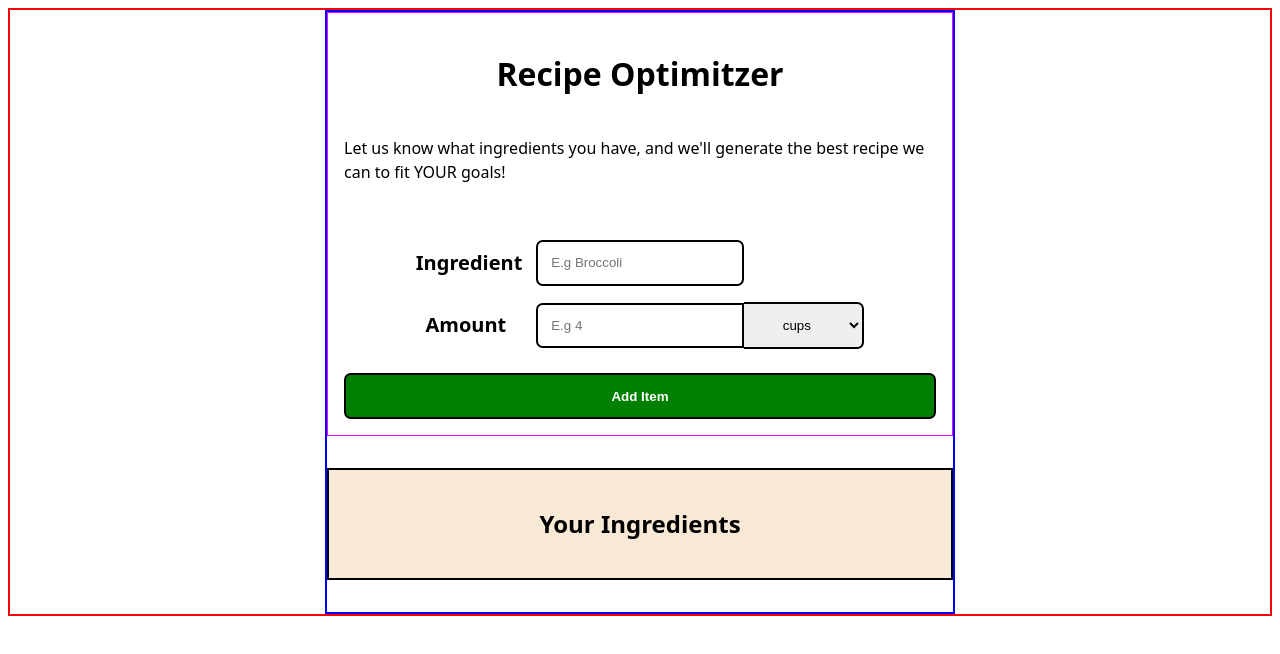
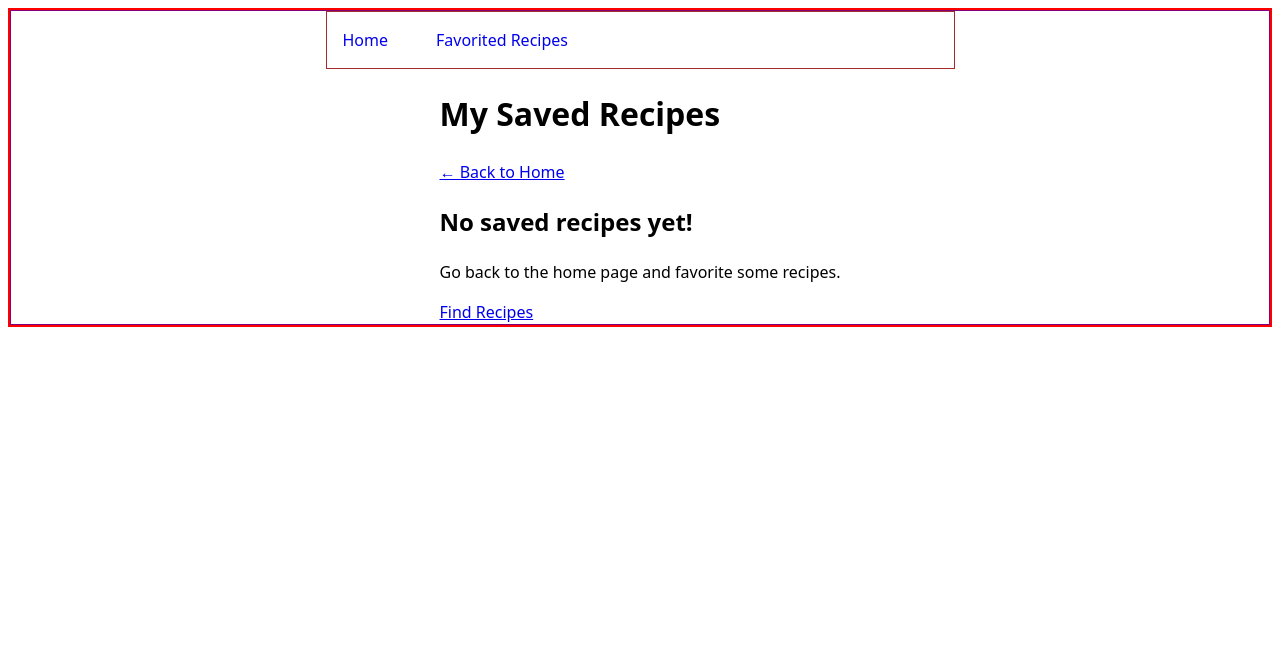
Before and after one commit to tdziewa08/Recipe-Finder, a React (Vite) app in the folder New App/: page /saved in a window 1280 px wide. Shown: the top 654 px of the page. Built offline with nearby package versions, Linux system fonts and the light colour scheme.

Commit message:
added routes, favoriting, styling

```diff
--- a/New App/src/App.jsx
+++ b/New App/src/App.jsx
@@ -1,12 +1,22 @@
 import React from 'react';
 import { BrowserRouter as Router, Routes, Route } from 'react-router-dom';
+import Layout from "./Layout.jsx"
 import Home from "./components/Home.jsx"
+import SavedRecipesList from "./components/SavedRecipesList.jsx"
 import IngredientList from "./components/IngredientList.jsx"
 
 export default function App() {
   return (
     <>
-      <Home />
+      <Router>
+        <Routes>
+          <Route path="/" element={<Layout />}>
+            <Route index element={<Home />}/>
+            <Route path="saved" element={<SavedRecipesList />} />
+          </Route>
+        </Routes>
+      </Router>
+
       {/* <IngredientList /> */}
     </>
   )
@@ -42,9 +52,9 @@ NEW PSEUDO...
 
   Step 4: Recipe Results Display
   Show recipe title, cooking time, and cuisine type✅
-  Display which ingredients user has vs which they need to buy🎯
+  Display which ingredients user has vs which they need to buy✅
   List step-by-step cooking instructions✅
-  Allow user to save or favorite recipes for later🎯
+  Allow user to save or favorite recipes for later✅
 
   Step 5: Shopping List Generation
   For selected recipe, identify ingredients user is missing
--- /dev/null
+++ b/New App/src/Layout.jsx
@@ -0,0 +1,95 @@
+import React from "react"
+import { Outlet, Link } from "react-router-dom"
+import { nanoid } from "nanoid"
+import { findRecipe } from "./data/index.js"
+import { subIngredients } from "./data/index.js"
+import { recipes } from "./data/recipes.js"
+import { substitutions } from "./data/substitutions.js"
+
+export default function Layout() {
+
+    const [myIngredients, setMyIngredients] = React.useState([])
+    const [expandedIngredients, setExpandedIngredients] = React.useState([])
+    const [matchingRecipes, setMatchingRecipes] = React.useState([])
+    const [savedRecipes, setSavedRecipes] = React.useState([])
+
+
+    function addItem(ingredient, amount, unit) {
+        if(ingredient && amount)
+        {
+            const newestItem = {
+                id: nanoid(),
+                ingredient: ingredient,
+                amount: amount,
+                unit: unit
+            }
+            const newestArray = [newestItem, ...myIngredients]
+            setMyIngredients(newestArray)
+            const extraIngredients = subIngredients(newestArray, substitutions)
+            setExpandedIngredients(extraIngredients)
+            return true // Signal success
+        }
+        return false // Signal failure
+    }
+
+    function removeItem(id) {
+        const newIngredients = myIngredients.filter(item => item.id !== id)
+        setMyIngredients(newIngredients)
+
+        // Recalculate expanded ingredients with the updated ingredients list
+        const updatedExpandedIngredients = subIngredients(newIngredients, substitutions)
+        setExpandedIngredients(updatedExpandedIngredients)
+    }
+
+    function handleFindRecipe() {
+        console.log("inside handleFindRecipe function")
+        const foundRecipes = findRecipe(myIngredients, recipes, substitutions)
+        setMatchingRecipes(foundRecipes)
+    }
+
+    function toggleFavorite(recipeId) {
+        // Find if recipe is currently in savedRecipes
+        const isCurrentlySaved = savedRecipes.some(recipe => recipe.id === recipeId)
+
+        if (isCurrentlySaved) {
+            // Remove from savedRecipes
+            setSavedRecipes(prevSaved => prevSaved.filter(recipe => recipe.id !== recipeId))
+        } else {
+            // Find the recipe from the original recipes data and add to savedRecipes
+            const recipeToAdd = recipes.find(recipe => recipe.id === recipeId)
+            if (recipeToAdd) {
+                setSavedRecipes(prevSaved => [...prevSaved, recipeToAdd])
+            }
+        }
+
+        // Also update matchingRecipes if it exists there
+        setMatchingRecipes(prevRecipes => {
+            return prevRecipes.map(recipe => {
+                return recipe.id === recipeId
+                    ? {...recipe, isFavorite: !isCurrentlySaved}
+                    : recipe
+            })
+        })
+    }
+
+    const sharedData = {
+        myIngredients,
+        expandedIngredients,
+        matchingRecipes,
+        savedRecipes,
+        addItem,
+        removeItem,
+        handleFindRecipe,
+        toggleFavorite,
+    }
+
+    return (
+        <div className="layout-container">
+            <nav>
+                <Link to="/">Home</Link>
+                <Link to="/saved">Favorited Recipes</Link>
+            </nav>
+            <Outlet context={sharedData} />
+        </div>
+    )
+}
--- a/New App/src/components/Home.jsx
+++ b/New App/src/components/Home.jsx
@@ -1,67 +1,78 @@
 import React from "react"
+import { Link } from "react-router-dom"
+import { useOutletContext } from "react-router-dom"
 import { nanoid } from "nanoid"
 import IngredientList from "./IngredientList"
+import { subIngredients } from "../data/index.js"
 import RecipeCard from "./RecipeCard"
-import { findRecipe } from "../data/index.js"
-import { subIngredients } from "../data/index.js"
-import { recipes } from "../data/recipes.js"
-import { substitutions } from "../data/substitutions.js"
+
+import SavedRecipesList from "./SavedRecipesList"
 
 export default function Home() {
 
-    const [myIngredients, setMyIngredients] = React.useState([])
+    //const [myIngredients, setMyIngredients] = React.useState([])
+    //const [matchingRecipes, setMatchingRecipes] = React.useState([])
+    //const [savedRecipes, setSavedRecipes] = React.useState([])
+    //const [expandedIngredients, setExpandedIngredients] = React.useState([])
+
+    //local state/////////////////////////////////////////////////////////////
     const [ingredient, setIngredient] = React.useState("")
     const [amount, setAmount] = React.useState("")
     const [unit, setUnit] = React.useState("cups")
+    //////////////////////////////////////////////////////////////////////////
 
-    const [matchingRecipes, setMatchingRecipes] = React.useState([])
-    const [expandedIngredients, setExpandedIngredients] = React.useState([])
+    const {
+        myIngredients,
+        expandedIngredients,
+        matchingRecipes,
+        addItem,
+        removeItem,
+        handleFindRecipe,
+        toggleFavorite,
+    } = useOutletContext()
 
-    function addItem() {
-        if(ingredient || amount)
-        {
-            let newestItem = {}
-            newestItem = {
-                id: nanoid(),
-                ingredient: ingredient, //maybe add the capitalizing of the first letter functionality to here...
-                amount: amount,
-                unit: unit
-            }
-            const newestArray = [newestItem, ...myIngredients]
-            setMyIngredients(newestArray)
-            const extraIngredients = subIngredients(newestArray, substitutions)
-            setExpandedIngredients(extraIngredients)
+    //local function that calls context addItem and resets form
+    function handleAddItem() {
+        const success = addItem(ingredient, amount, unit)
+        if (success) {
             setIngredient("")
             setAmount("")
             setUnit("cups")
         }
     }
 
-    function removeItem(id) {
-        const newIngredients = myIngredients.filter(item => item.id !== id)
-        setMyIngredients(newIngredients)
 
-        // Recalculate expanded ingredients with the updated ingredients list
-        const updatedExpandedIngredients = subIngredients(newIngredients, substitutions)
-        setExpandedIngredients(updatedExpandedIngredients)
-    }
 
-    function handleFindRecipe() {
-        console.log("inside handleFindRecipe function")
-        const foundRecipes = findRecipe(myIngredients, recipes, substitutions)
-        setMatchingRecipes(foundRecipes)
-    }
 
-    function toggleFavorite(recipeId) {
-        setMatchingRecipes(prevRecipes =>
-            prevRecipes.map(recipe => {
-                return (
-                    recipe.id === recipeId
-                        ? {...recipe, isFavorite: !recipe.isFavorite}
-                        : recipe
-                )})
-        )
-    }
+    // function removeItem(id) {
+    //     const newIngredients = myIngredients.filter(item => item.id !== id)
+    //     setMyIngredients(newIngredients)
+
+    //     // Recalculate expanded ingredients with the updated ingredients list
+    //     const updatedExpandedIngredients = subIngredients(newIngredients, substitutions)
+    //     setExpandedIngredients(updatedExpandedIngredients)
+    // }
+
+    // function handleFindRecipe() {
+    //     console.log("inside handleFindRecipe function")
+    //     const foundRecipes = findRecipe(myIngredients, recipes, substitutions)
+    //     setMatchingRecipes(foundRecipes)
+    // }
+
+    // function toggleFavorite(recipeId) {
+    //     setMatchingRecipes(prevRecipes => {
+    //         const updatedRecipes = prevRecipes.map(recipe => {
+    //             return (
+    //                 recipe.id === recipeId
+    //                     ? {...recipe, isFavorite: !recipe.isFavorite}
+    //                     : recipe
+    //         )})
+    //         const favoritedRecipes = updatedRecipes.filter(recipe => recipe.isFavorite)
+    //         setSavedRecipes(favoritedRecipes)
+    //         return updatedRecipes
+    //     })
+    // }
+
 
     console.log("My Ingredients" + myIngredients)
     console.log("Expanded Ingredients" + expandedIngredients)
@@ -103,7 +114,7 @@ export default function Home() {
                                 </select>
                             </div>
                         </div>
-                        <button onClick={addItem}>Add Item</button>
+                        <button onClick={handleAddItem}>Add Item</button>
                     </div>
                 </div>
                 <IngredientList
@@ -113,19 +124,21 @@ export default function Home() {
                 {myIngredients.length > 0 && <button id="find-recipe-btn" onClick={handleFindRecipe}>Find Recipes</button>}
             </div>
             {matchingRecipes.length > 0 &&
-            <>
+            <div className="recipe-container">
                 <legend>
                     <span>🔴 Missing ingredient</span>
                     <span>🔵 Substitute available</span>
                     <span>⚫ Have ingredient</span>
                 </legend>
+                <>
                     <RecipeCard
                         recipes={matchingRecipes}
                         listIngredients={myIngredients}
                         allIngredients={expandedIngredients}
                         toggleFavorite={toggleFavorite}
                     />
-            </>}
+                </>
+            </div>}
         </>
     )
 }
--- a/New App/src/components/RecipeCard.jsx
+++ b/New App/src/components/RecipeCard.jsx
@@ -8,8 +8,8 @@ export default function RecipeCard(props) {
                 <h3>
                     {item.title}
                     <span className="favorite-icon">
-                        {item.isFavorite ? <FaStar onClick={() => props.toggleFavorite(item.id)}/> : <FaRegStar onClick={() => props.toggleFavorite(item.id)}/>}
-                    </span>
+                        {(props.allAreFavorites || item.isFavorite) ? <FaStar onClick={() => props.toggleFavorite(item.id)}/> : <FaRegStar onClick={() => props.toggleFavorite(item.id)}/>
+                    }</span>
                 </h3>
                 <p className="recipe-tags">
                     <span>Cuisine: {item.cuisine}</span>
--- /dev/null
+++ b/New App/src/components/SavedRecipesList.jsx
@@ -0,0 +1,39 @@
+import { Link } from "react-router-dom"
+import { useOutletContext } from "react-router-dom"
+import RecipeCard from "./RecipeCard"
+
+export default function SavedRecipesList(props) {
+
+    const {
+            myIngredients,
+            expandedIngredients,
+            savedRecipes,
+            toggleFavorite,
+        } = useOutletContext()
+
+
+    return (
+        <div className="saved-recipes-page">
+            <header>
+                <h1>My Saved Recipes</h1>
+                <Link to="/">← Back to Home</Link>
+            </header>
+
+            {savedRecipes && savedRecipes.length > 0 ? (
+                <RecipeCard
+                    recipes={savedRecipes}
+                    listIngredients={myIngredients}
+                    allIngredients={expandedIngredients}
+                    toggleFavorite={toggleFavorite}
+                    allAreFavorites={true}
+                />
+            ) : (
+                <div className="no-saved-recipes">
+                    <h2>No saved recipes yet!</h2>
+                    <p>Go back to the home page and favorite some recipes.</p>
+                    <Link to="/">Find Recipes</Link>
+                </div>
+            )}
+        </div>
+    )
+}
--- a/New App/src/index.css
+++ b/New App/src/index.css
@@ -19,6 +19,29 @@ body {
   flex-direction: column;
   align-items: center;
   justify-content: center;
+}
+
+.layout-container {
+  border: 1px solid purple;
+  display: flex;
+  flex-direction: column;
+  align-items: center;
+  justify-content: center;
+  width: 100%;
+}
+
+.layout-container > nav {
+  border: 1px solid brown;
+  display: flex;
+  align-items: center;
+  justify-content: flex-start;
+  width: 50%;
+  padding: 1em;
+  column-gap: 3em;
+}
+
+.layout-container > nav > a {
+  text-decoration: none;
 }
 
 .master {
@@ -164,7 +187,14 @@ body {
   opacity: .80;
 }
 
-
+.recipe-container {
+  border: 1px solid brown;
+  display: flex;
+  flex-direction: column;
+  align-items: center;
+  justify-content: center;
+  width: 100%;
+}
 
 legend {
   display: flex;
@@ -202,11 +232,24 @@ legend > span:nth-child(2) {
   padding: 1em;
 }
 
-.recipe-card > h3 > a {
-  font-size: 1rem;
+.recipe-card > h3 {
+  display: flex;
+  align-items: center;
+  justify-content: space-between;
+  width: 100%;
+}
+
+.favorite-icon {
+  display: flex;
+  align-items: center;
+  font-size: 1.5rem;
   font-weight: 400;
-  text-decoration: none;
   margin-left: 1em;
+  cursor: pointer;
+}
+
+.favorite-icon > path {
+  height: 100%;
 }
 
 .recipe-tags {
@@ -215,7 +258,7 @@ legend > span:nth-child(2) {
 }
 
 .recipe-tags > span:nth-child(1) {
-  margin-right: 2em;
+  margin-right: 1.5em;
 }
 
 .ingredients-list > p {
```
Lines whose indentation alone changed are shown as unchanged.
